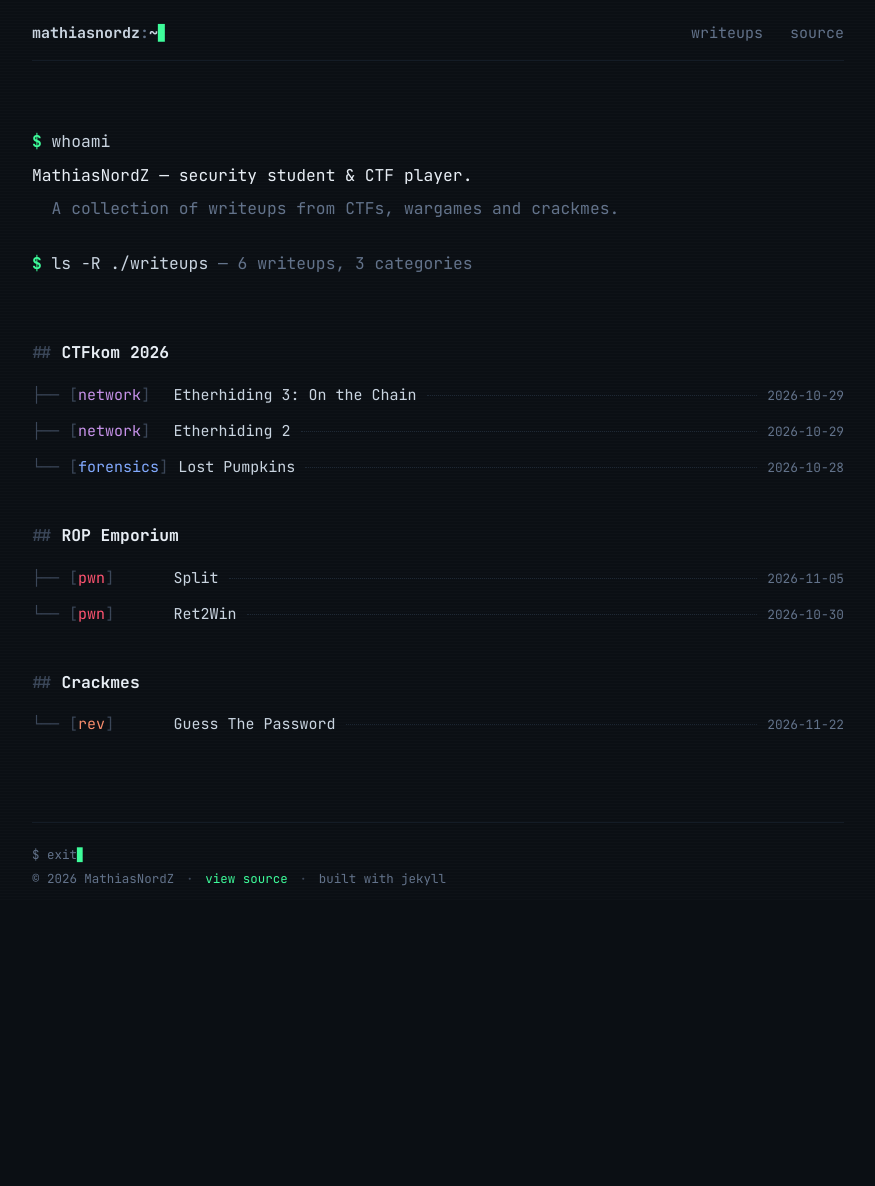
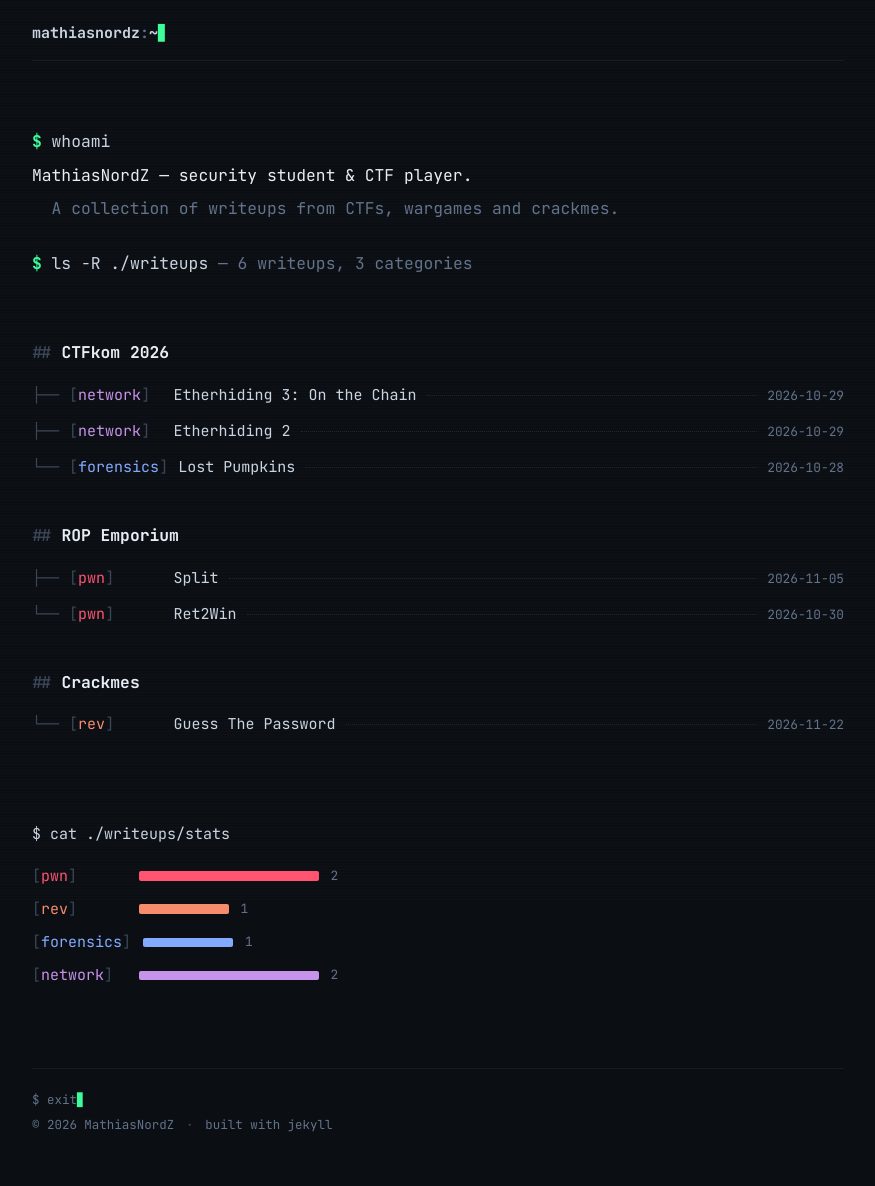
Before and after one commit to MathiasNordZ/CTF-writeups, a Jekyll site: the page built from index.html, in a window 1280 px wide. Shown: the whole page, without its empty margins (202-1077 px from the left). Built offline with Jekyll 4.4.1, drawn with Linux system fonts in a browser that asks for light colours; before the commit the page ends 941 px from its top, so only the background shows below that.

Commit message:
Remove source links; add homepage stats bar chart (category distribution)
Stats are computed from writeup front matter at build time: one solid bar
per challenge category, colored via the existing tag palette, width
proportional to the most common category. Tag list configurable via
known_tags in _config.yml.

```diff
--- a/_config.yml
+++ b/_config.yml
@@ -35,6 +35,17 @@ category_order:
   - ROP Emporium
   - Crackmes
 
+# Challenge types that get a color + a row in the homepage stats.
+# (colors live in assets/css/main.scss — .t-<tag>)
+known_tags:
+  - pwn
+  - rev
+  - forensics
+  - network
+  - crypto
+  - web
+  - misc
+
 # Keep the published site clean (dotfiles like .obsidian are already
 # skipped automatically).
 exclude:
--- /dev/null
+++ b/_includes/stats.html
@@ -0,0 +1,23 @@
+{% comment %}
+  Bar chart of challenge categories (tags), rendered from front matter.
+  The bar width is proportional to the most common tag. Colors come from
+  the existing .t-<tag> classes; new tags need one CSS line (see README).
+{% endcomment %}
+{% assign max = 1 %}
+{% for t in site.known_tags %}
+  {% assign hits = writeups | where_exp: "w", "w.tags contains t" %}
+  {% if hits.size > max %}{% assign max = hits.size %}{% endif %}
+{% endfor %}
+
+{% for t in site.known_tags %}
+  {% assign hits = writeups | where_exp: "w", "w.tags contains t" %}
+  {% if hits.size > 0 %}
+    {% assign blocks = hits.size | times: 20 | divided_by: max %}
+    {% if blocks < 1 %}{% assign blocks = 1 %}{% endif %}
+    <p class="stat-row">
+      <span class="stat-tags"><span class="tag t-{{ t | slugify }}">{{ t }}</span></span>
+      <span class="bar t-{{ t | slugify }}" style="width: {{ blocks }}ch" aria-hidden="true"></span>
+      <span class="stat-count">{{ hits.size }}</span>
+    </p>
+  {% endif %}
+{% endfor %}
--- a/_layouts/default.html
+++ b/_layouts/default.html
@@ -20,10 +20,6 @@
   <div class="wrap">
     <header class="site-head">
       <a class="brand" href="{{ site.baseurl }}/">mathiasnordz<span class="dim">:</span>~<span class="cursor">▊</span></a>
-      <nav class="site-nav">
-        <a href="{{ site.baseurl }}/">writeups</a>
-        <a href="https://github.com/MathiasNordZ/CTF-writeups">source</a>
-      </nav>
     </header>
 
     {{ content }}
@@ -32,7 +28,6 @@
       <p><span class="dim">$ exit<span class="cursor">▊</span></span></p>
       <p class="dim">
         © {{ site.time | date: "%Y" }} MathiasNordZ
-        <span class="sep">·</span> <a href="https://github.com/MathiasNordZ/CTF-writeups">view source</a>
         <span class="sep">·</span> built with jekyll
       </p>
     </footer>
--- a/assets/css/main.scss
+++ b/assets/css/main.scss
@@ -104,9 +104,6 @@ a:hover { text-decoration: underline; }
 }
 .brand:hover { color: var(--accent); text-decoration: none; }
 
-.site-nav a { margin-left: 18px; color: var(--dim); }
-.site-nav a:hover { color: var(--accent); }
-
 main { flex: 1; }
 
 .site-foot {
@@ -192,6 +189,30 @@ main { flex: 1; }
 }
 
 .row-date {
+  color: var(--dim);
+  font-size: 0.8rem;
+  flex-shrink: 0;
+}
+
+// ── homepage stats ────────────────────────────────────────────────────
+
+.stats { margin-top: 56px; }
+
+.stat-row {
+  display: flex;
+  align-items: center;
+  gap: 12px;
+  margin: 7px 0;
+}
+.stat-tags { flex-shrink: 0; min-width: 10.5ch; }
+.bar {
+  display: inline-block;
+  height: 0.62em;
+  min-width: 1ch;
+  background: currentColor;
+  border-radius: 2px;
+}
+.stat-count {
   color: var(--dim);
   font-size: 0.8rem;
   flex-shrink: 0;
--- a/index.html
+++ b/index.html
@@ -31,3 +31,8 @@ layout: default
     {% endunless %}
   {% endfor %}
 </section>
+
+<section class="stats">
+  <p class="cmd"><span class="prompt">$</span> cat ./writeups/stats</p>
+  {% include stats.html %}
+</section>
```
